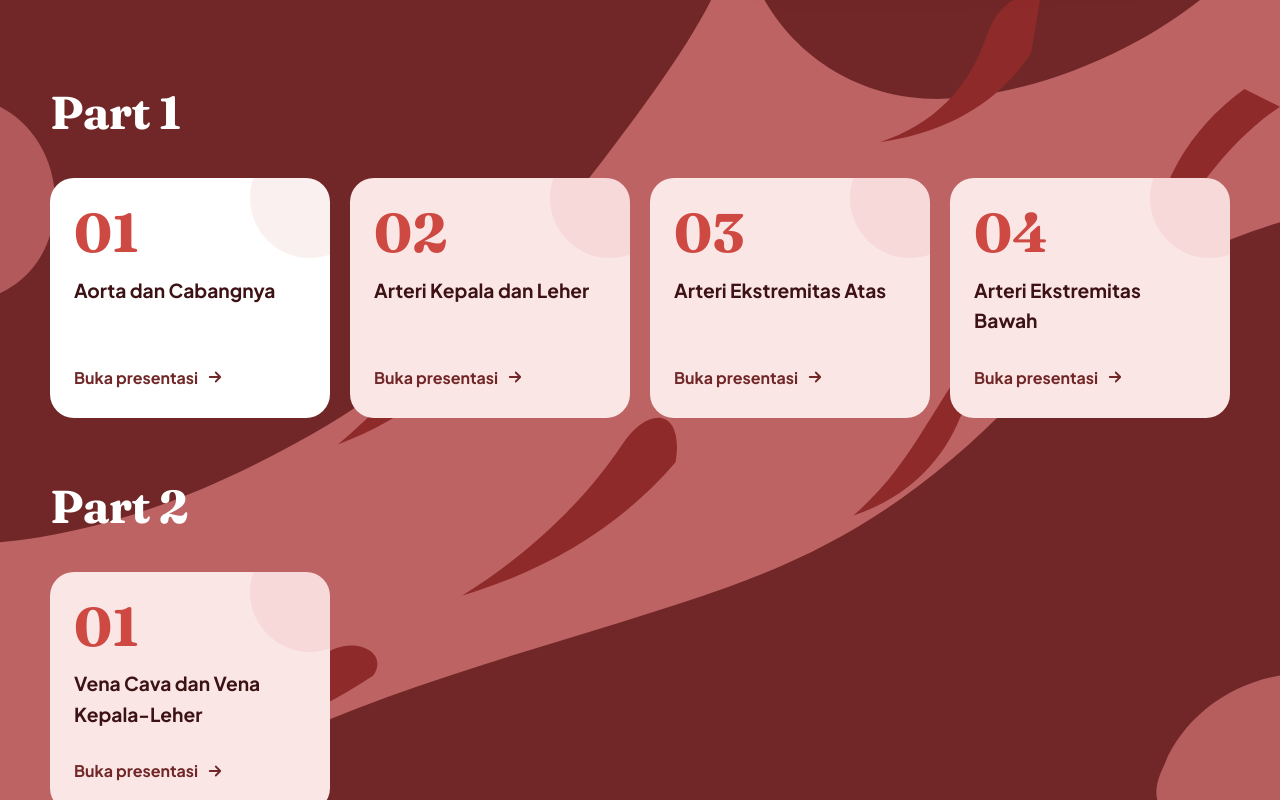
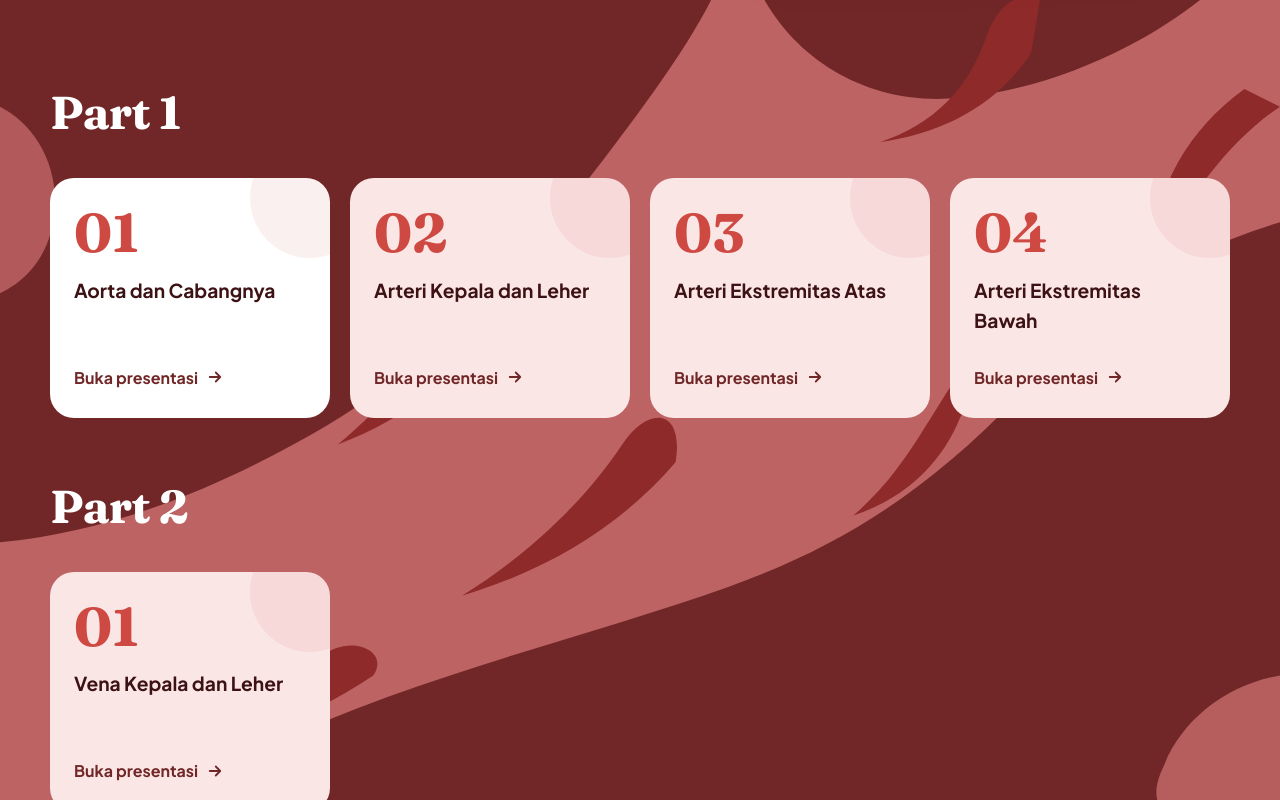
Before and after one commit to sweetlylayadi38-bit/PBL-1-Kardiovaskular, a plain HTML site: page index.html in a window 1280 px wide. Both pictures are taken after a click on the link "Mulai Presentasi". Shown: the part 686-1486 px from the top of the page. Drawn offline with Linux system fonts and the light colour scheme.

Commit message:
Ganti judul kartu Part 2 menjadi Vena Kepala dan Leher
Co-Authored-By: Claude Opus 5.5 <noreply@anthropic.com>
Claude-Session: https://claude.ai/code/session_0141P8ygymwRV4XLrJo5uBkD

```diff
--- a/index.html
+++ b/index.html
@@ -246,7 +246,7 @@
       <div class="grid three">
         <a class="tile reveal" href="vena-cava.html">
           <span class="num">01</span>
-          <h3>Vena Cava dan Vena Kepala-Leher</h3>
+          <h3>Vena Kepala dan Leher</h3>
           <span class="go">Buka presentasi <svg width="18" height="18" viewBox="0 0 24 24" fill="none" stroke="currentColor" stroke-width="2.4" stroke-linecap="round" stroke-linejoin="round" aria-hidden="true"><path d="M5 12h14M13 6l6 6-6 6"/></svg></span>
         </a>
       </div>
```
